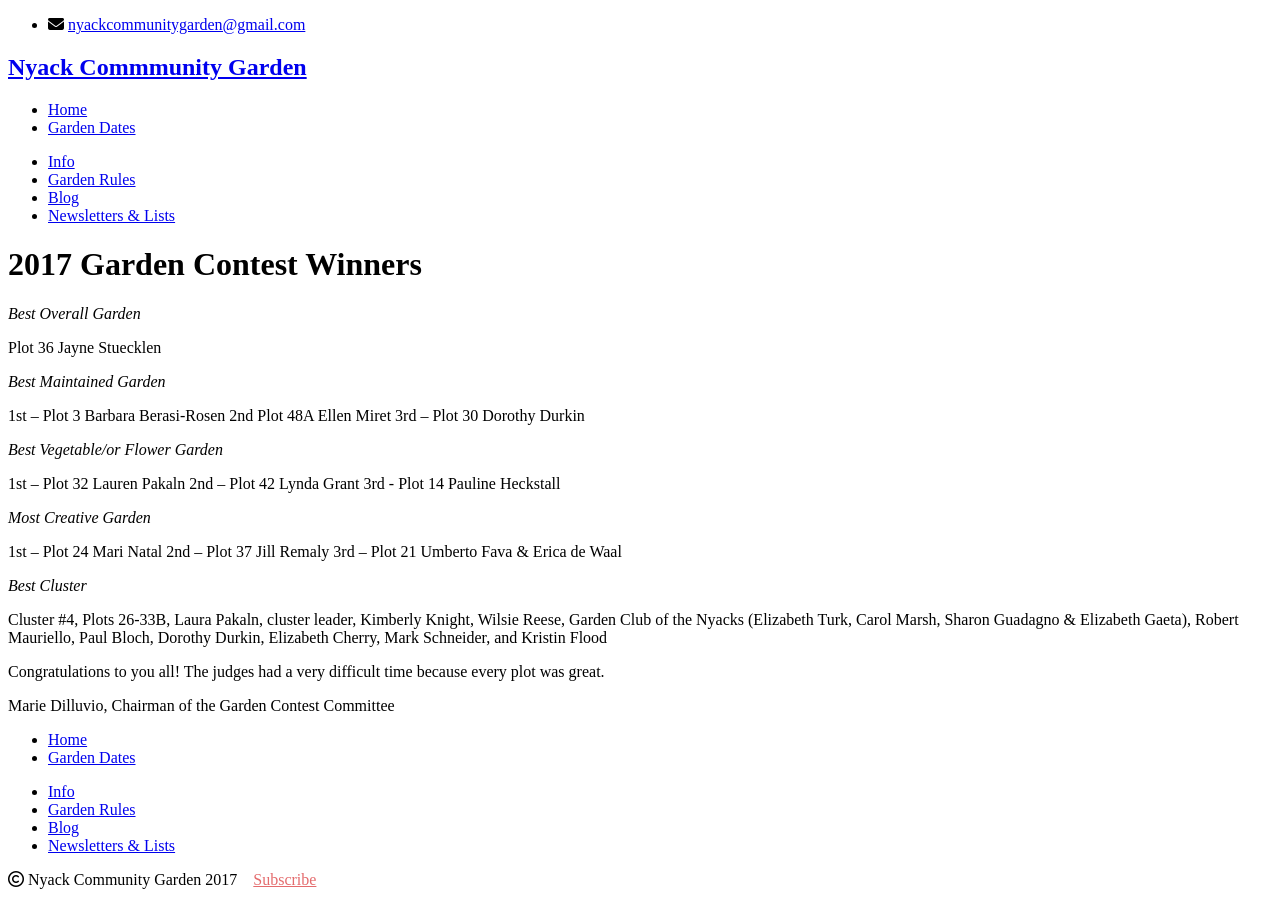
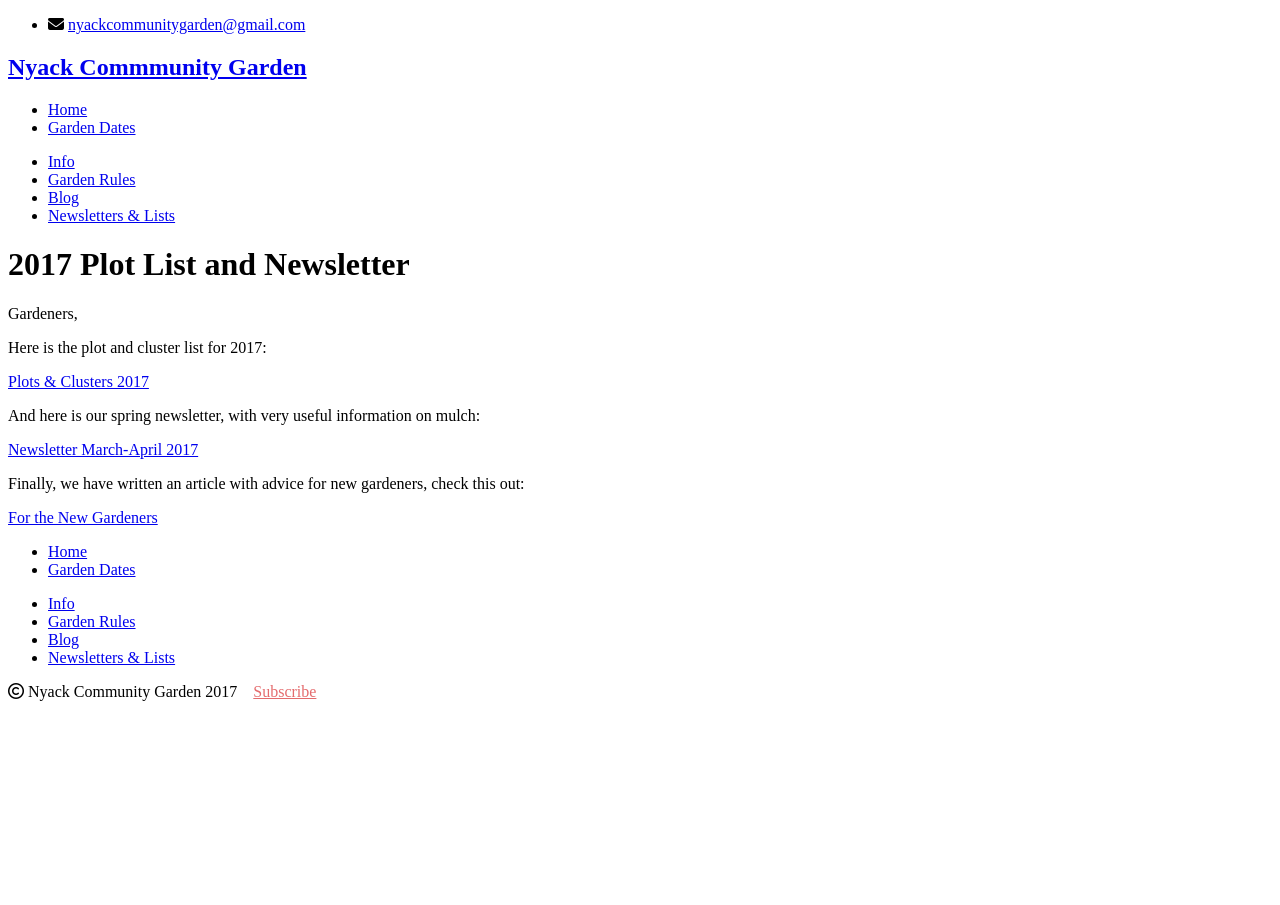
Before and after one commit to bosborne/nyackcommunitygarden, a Jekyll site: the page built from _posts/2017-03-31-new-newsletter-and-list.md, in a window 1280 px wide. Built offline with Jekyll 4.4.1, drawn with Linux system fonts in a browser that asks for light colours; nearby versions of some CDN libraries; library files that are not in the unit come from our copies.

Commit message:
Restore missing post

```diff
--- a/_posts/2017-03-31-new-newsletter-and-list.md
+++ b/_posts/2017-03-31-new-newsletter-and-list.md
@@ -1,36 +1,20 @@
 ---
 layout: post
 pageclass: blog
-title: "2017 Garden Contest Winners"
+title: "2017 Plot List and Newsletter"
 published: true
 ---
 
-*Best Overall Garden*
+Gardeners,
 
-Plot 36  Jayne Stuecklen
+Here is the plot and cluster list for 2017:
 
-*Best Maintained Garden*
+[Plots & Clusters 2017](/pdf/Plots & Clusters 3-29-17.pdf)
 
-1st – Plot 3  Barbara Berasi-Rosen
-2nd    Plot 48A  Ellen Miret
-3rd – Plot 30  Dorothy Durkin
+And here is our spring newsletter, with very useful information on mulch:
 
-*Best Vegetable/or Flower Garden*
+[Newsletter March-April 2017](/pdf/Newsletter_March-April_2017.pdf)
 
-1st – Plot 32  Lauren Pakaln
-2nd – Plot 42  Lynda Grant
-3rd -   Plot 14  Pauline Heckstall
+Finally, we have written an article with advice for new gardeners, check this out:
 
-*Most Creative Garden*
-
-1st – Plot 24  Mari Natal
-2nd – Plot 37  Jill Remaly
-3rd – Plot 21  Umberto Fava & Erica de Waal
-
-*Best Cluster*
-
-Cluster #4,  Plots 26-33B,  Laura Pakaln, cluster leader, Kimberly Knight, Wilsie Reese, Garden Club of the Nyacks (Elizabeth Turk, Carol Marsh, Sharon Guadagno & Elizabeth Gaeta), Robert Mauriello, Paul Bloch, Dorothy Durkin, Elizabeth Cherry, Mark Schneider, and Kristin Flood
-
-Congratulations to you all!  The judges had a very difficult time because every plot was great.
-
-Marie Dilluvio, Chairman of the Garden Contest Committee
+[For the New Gardeners](/pdf/For the New Gardeners 2017.pdf)
```
